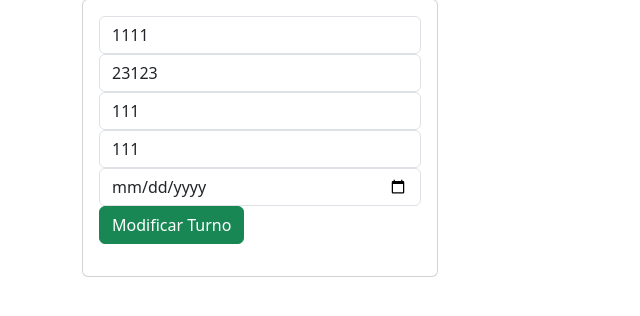
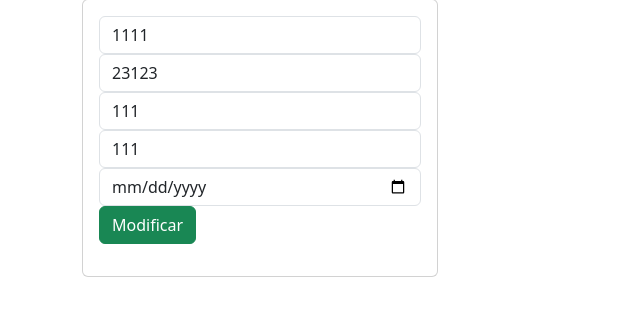
Before and after one commit to fedeespa/estetica, a Django app: page /edicionTurno/1111 in a window 1280 px wide. Shown: the part 127-443 px from the top of the page, without its empty margins (0-640 px from the left). Run offline with Django 5.2, Linux system fonts and the light colour scheme; data comes from the database, SQL or seed files in the repository.

Commit message:
modifique turno

```diff
--- a/Aplicaciones/Plataforma/templates/edicionTurno.html
+++ b/Aplicaciones/Plataforma/templates/edicionTurno.html
@@ -25,7 +25,7 @@
 
 
                     <div class="form-group">
-                        <button type="submit" class="btn btn-success btn-block text-white">Modificar Turno</button>
+                        <button type="submit" class="btn btn-success btn-block text-white">Modificar</button>
                     </div>
 
                 </form>
```
